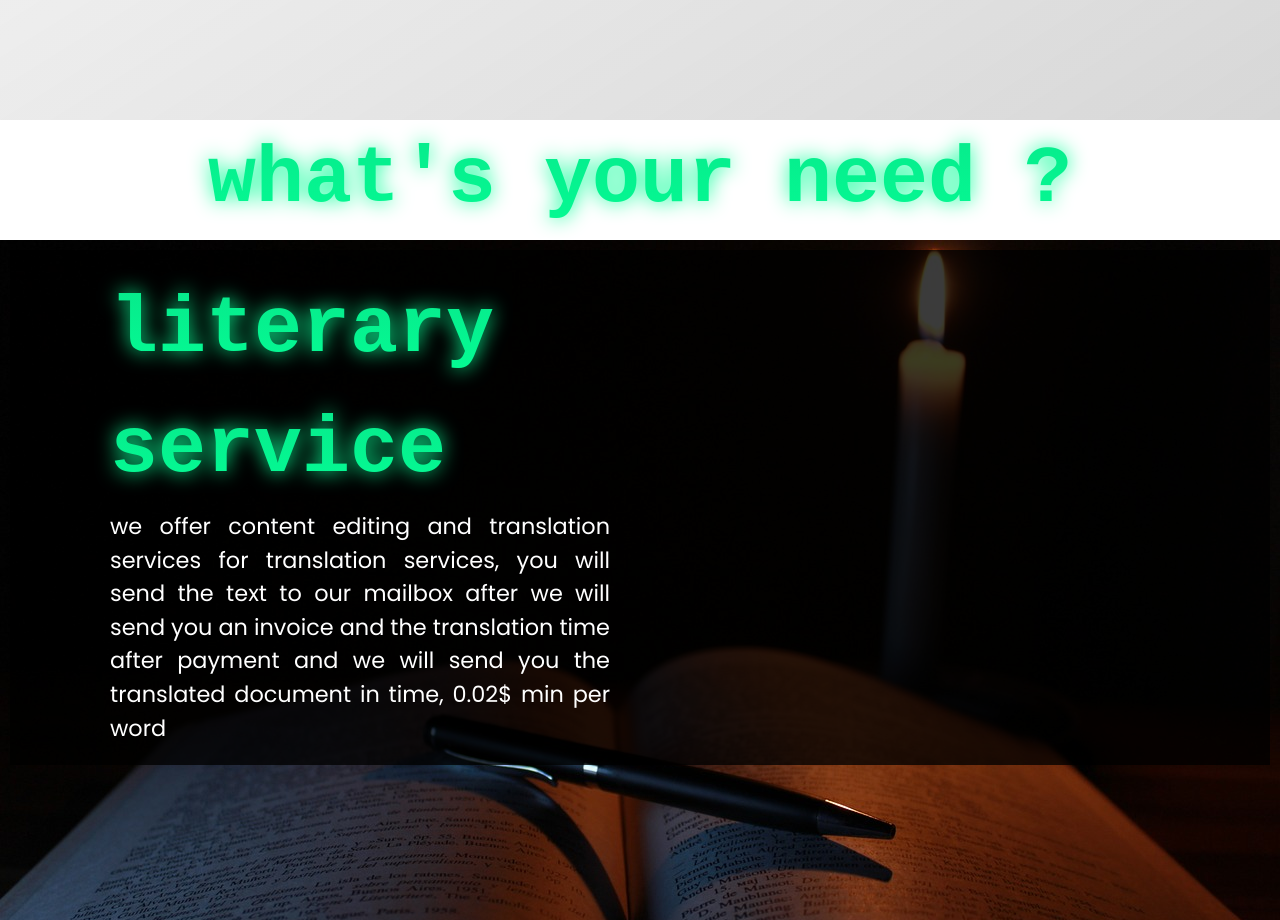
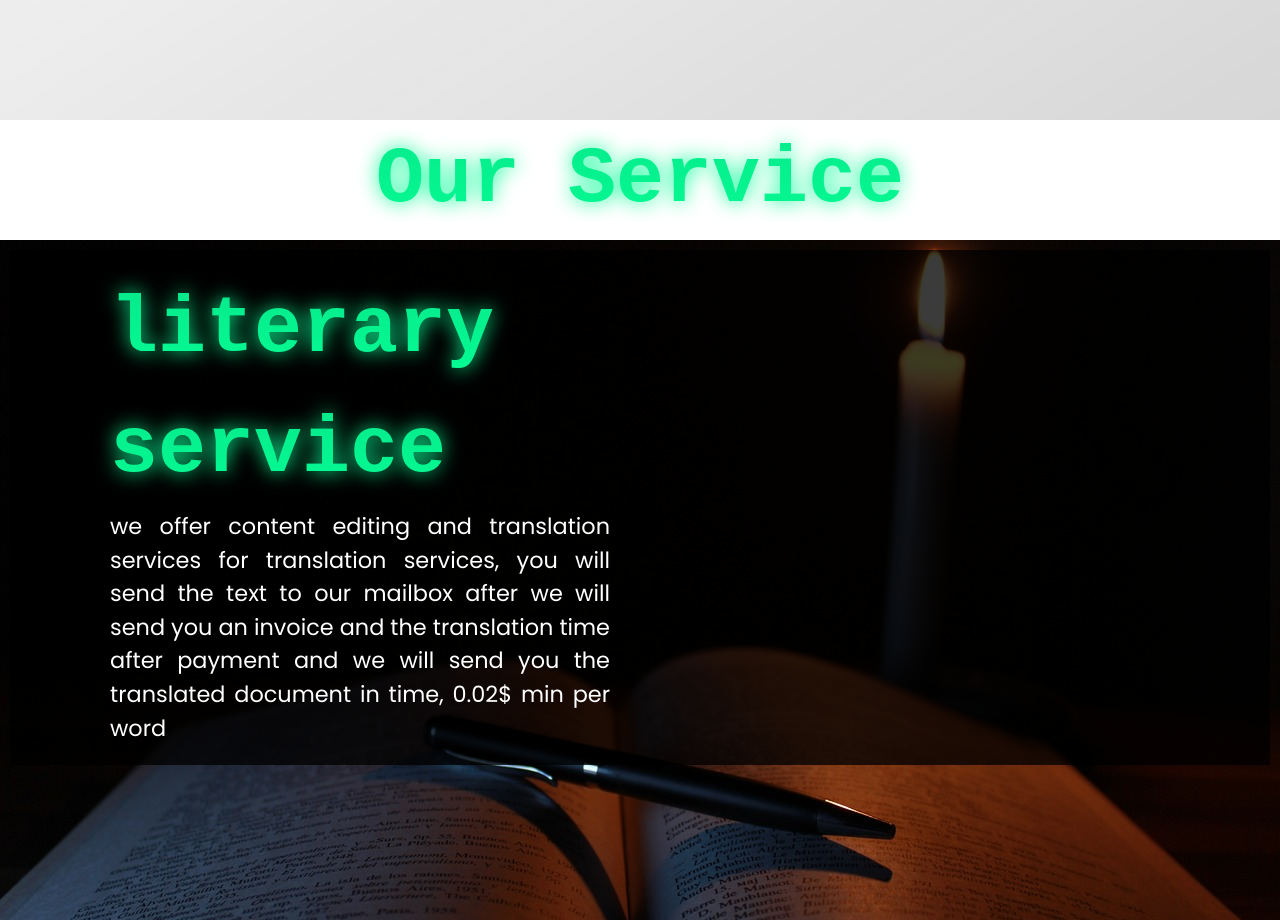
Before and after one commit to icekiwisoft/Icekiwi, a React (Create React App) app: page / in a window 1280 px wide. Shown: the part 1480-2400 px from the top of the page. Built offline with nearby package versions, Linux system fonts and the light colour scheme.

Commit message:
Update App.js

```diff
--- a/src/App.js
+++ b/src/App.js
@@ -12,7 +12,7 @@ function App() {
 
       <Hero />
       <About />
-      <h1 className='title' style={{ textAlign: 'center' }}> what's your need ?</h1>
+      <h1 className='title' style={{ textAlign: 'center' }}> Our Service</h1>
       <section className="book" style={{ backgroundImage: 'url(book.jpg)' }} >
         <div className='content'>
 
```
